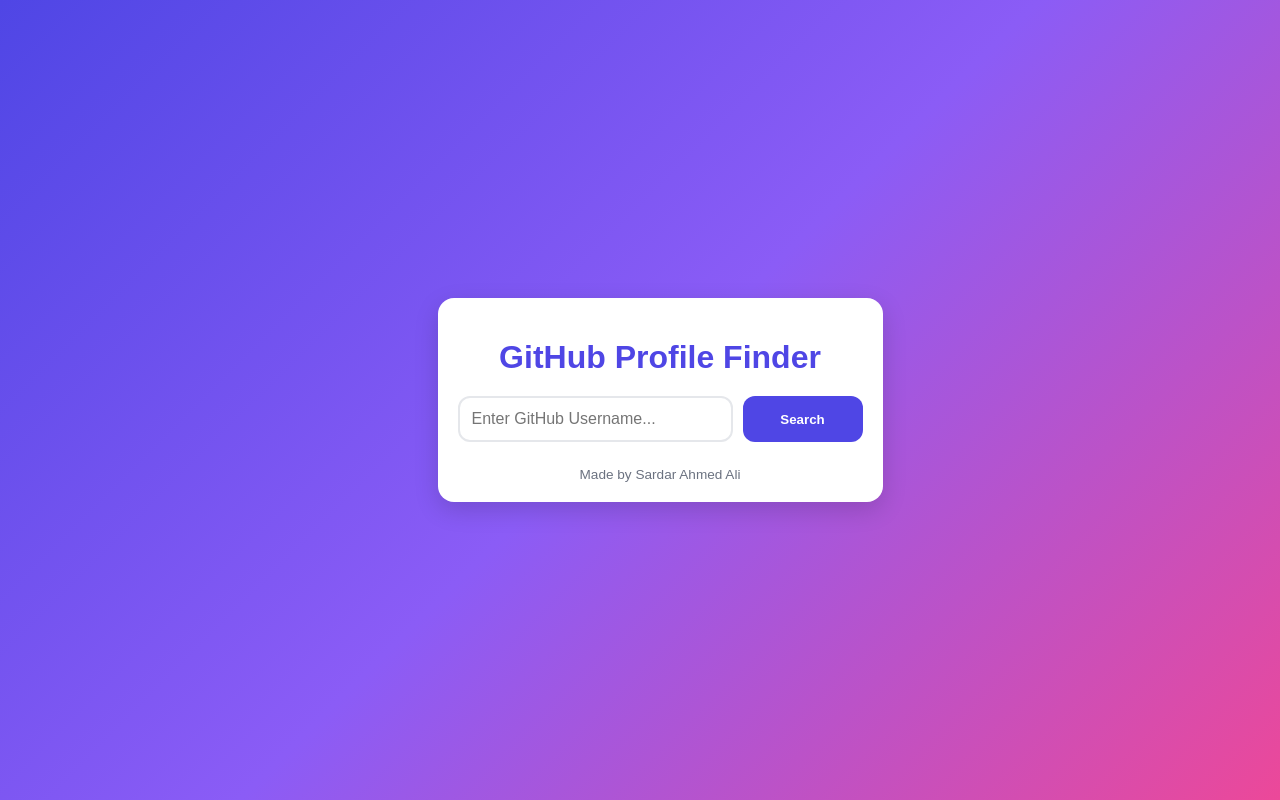
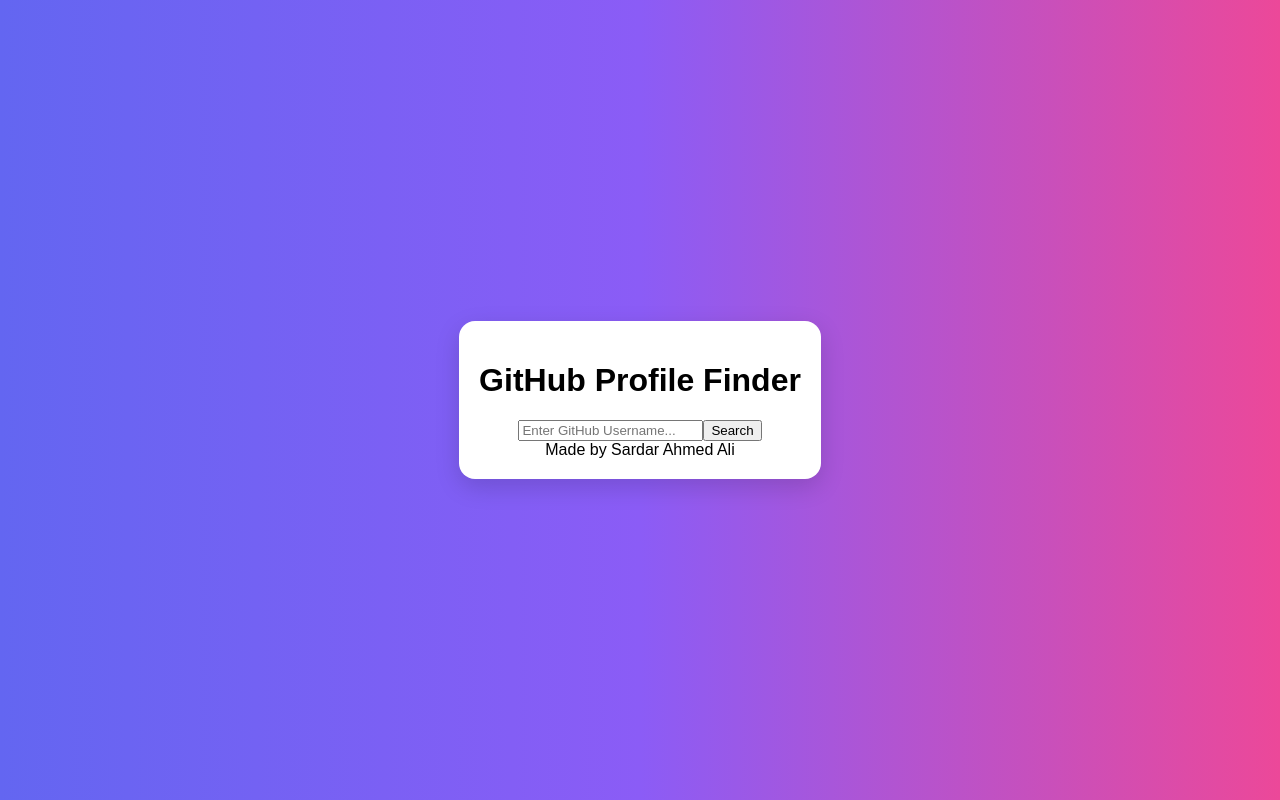
Before and after one commit to ahmedk786/githubfinder, a React (Vite) app: page / in a window 1280 px wide. Built offline with nearby package versions, Linux system fonts and the light colour scheme.

Commit message:
Update App.css

```diff
--- a/src/App.css
+++ b/src/App.css
@@ -1,16 +1,21 @@
-/* Global Styles */
+/* Reset body for mobile */
 body {
   margin: 0;
   font-family: "Poppins", sans-serif;
-  background: linear-gradient(135deg, #4f46e5, #8b5cf6, #ec4899);
+  background: linear-gradient(to right, #6366f1, #8b5cf6, #ec4899);
+
+  /* Full screen centering */
+  height: 100dvh;
   display: flex;
   justify-content: center;
   align-items: center;
-  min-height: 100dvh; /* Fix for mobile vertical centering */
-  padding: 15px;
-  box-sizing: border-box;
+  text-align: center;
+
+  /* 🔑 Prevent hidden content */
+  overflow-x: hidden;
 }
 
+/* Main container */
 .container {
   width: 100%;
   max-width: 500px;
@@ -19,151 +24,30 @@
   box-shadow: 0 8px 24px rgba(0, 0, 0, 0.15);
   padding: 20px;
   text-align: center;
-}
 
-/* Title */
-.title {
-  font-size: 2rem;
-  font-weight: 800;
-  color: #4f46e5;
-  margin-bottom: 20px;
-}
-
-/* Search Box */
-.search-box {
-  display: flex;
-  flex-direction: column; /* Stacks nicely on mobile */
-  gap: 10px;
-  margin-bottom: 20px;
-}
-
-.search-box input {
-  padding: 12px;
-  border: 2px solid #e5e7eb;
-  border-radius: 12px;
-  font-size: 1rem;
-  transition: 0.3s;
-  width: 100%;
+  /* 🔑 Ensure no overflow */
   box-sizing: border-box;
 }
 
-.search-box input:focus {
-  border-color: #4f46e5;
-  outline: none;
-}
-
-.search-box button {
-  padding: 12px;
-  background: #4f46e5;
-  border: none;
-  border-radius: 12px;
-  color: white;
-  font-weight: 600;
-  cursor: pointer;
-  transition: 0.3s;
-  width: 100%;
-}
-
-.search-box button:hover {
-  background: #3730a3;
-}
-
-/* Error Message */
-.error {
-  color: #dc2626;
-  font-weight: bold;
-  margin-bottom: 15px;
-}
-
-/* Profile Card */
-.profile-card {
-  background: #f9fafb;
-  border-radius: 16px;
-  box-shadow: 0 6px 16px rgba(0, 0, 0, 0.1);
-  padding: 20px;
-  text-align: center;
-}
-
-.profile-card img {
-  width: 100px;
-  height: 100px;
-  border-radius: 50%;
-  border: 3px solid #4f46e5;
-  margin-bottom: 15px;
-}
-
-.username {
-  color: #4f46e5;
-  font-weight: bold;
-  font-size: 1.2rem;
-}
-
-.bio {
-  margin: 10px 0;
-  color: #555;
-  font-size: 0.95rem;
-}
-
-/* Stats Section */
-.stats {
-  display: flex;
-  flex-wrap: wrap;
-  justify-content: center;
-  gap: 10px;
-  margin-top: 15px;
-}
-
-.stats span {
-  background: #eef2ff;
-  padding: 8px 14px;
-  border-radius: 20px;
-  font-size: 0.85rem;
-  font-weight: 500;
-}
-
-/* Profile Link */
-.profile-link {
-  display: inline-block;
-  margin-top: 20px;
-  background: #4f46e5;
-  color: white;
-  padding: 10px 18px;
-  border-radius: 10px;
-  text-decoration: none;
-  font-weight: 600;
-  transition: 0.3s;
-}
-
-.profile-link:hover {
-  background: #3730a3;
-}
-
-/* Footer */
-.footer {
-  margin-top: 25px;
-  color: #6b7280;
-  font-size: 0.85rem;
-}
-
 /* Responsive Tweaks */
-@media (min-width: 600px) {
-  .search-box {
-    flex-direction: row; /* Row only on bigger screens */
+@media (max-width: 480px) {
+  .container {
+    max-width: 92%;   /* smaller on mobile */
+    padding: 15px;
   }
 
-  .search-box button {
-    width: auto;
-    min-width: 120px;
+  .title {
+    font-size: 1.6rem;
   }
 
-  .profile-card {
-    display: flex;
-    align-items: center;
-    text-align: left;
-    gap: 20px;
+  .search-box input,
+  .search-box button {
+    font-size: 0.95rem;
+    padding: 10px;
   }
 
   .profile-card img {
-    margin-bottom: 0;
+    width: 80px;
+    height: 80px;
   }
 }
```
